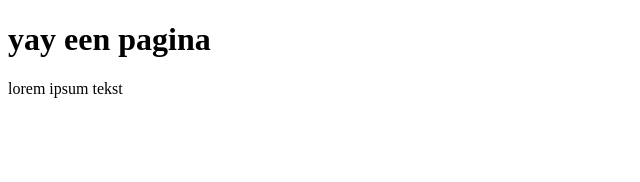
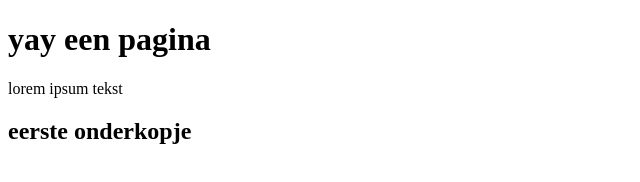
Before and after one commit to Peroperorantan/git-workshop-2024, a website: page index.html in a window 1280 px wide. Shown: the whole page, without its empty margins (0-640 px from the left). Drawn offline with Linux system fonts and the light colour scheme.

Commit message:
eerste onderkopje

```diff
--- a/index.html
+++ b/index.html
@@ -7,5 +7,6 @@
 <body>
  <h1> yay een pagina </h1>
 <p> lorem ipsum tekst </p>
+<h2>eerste onderkopje</h2>
 </body>
 </html>
```
